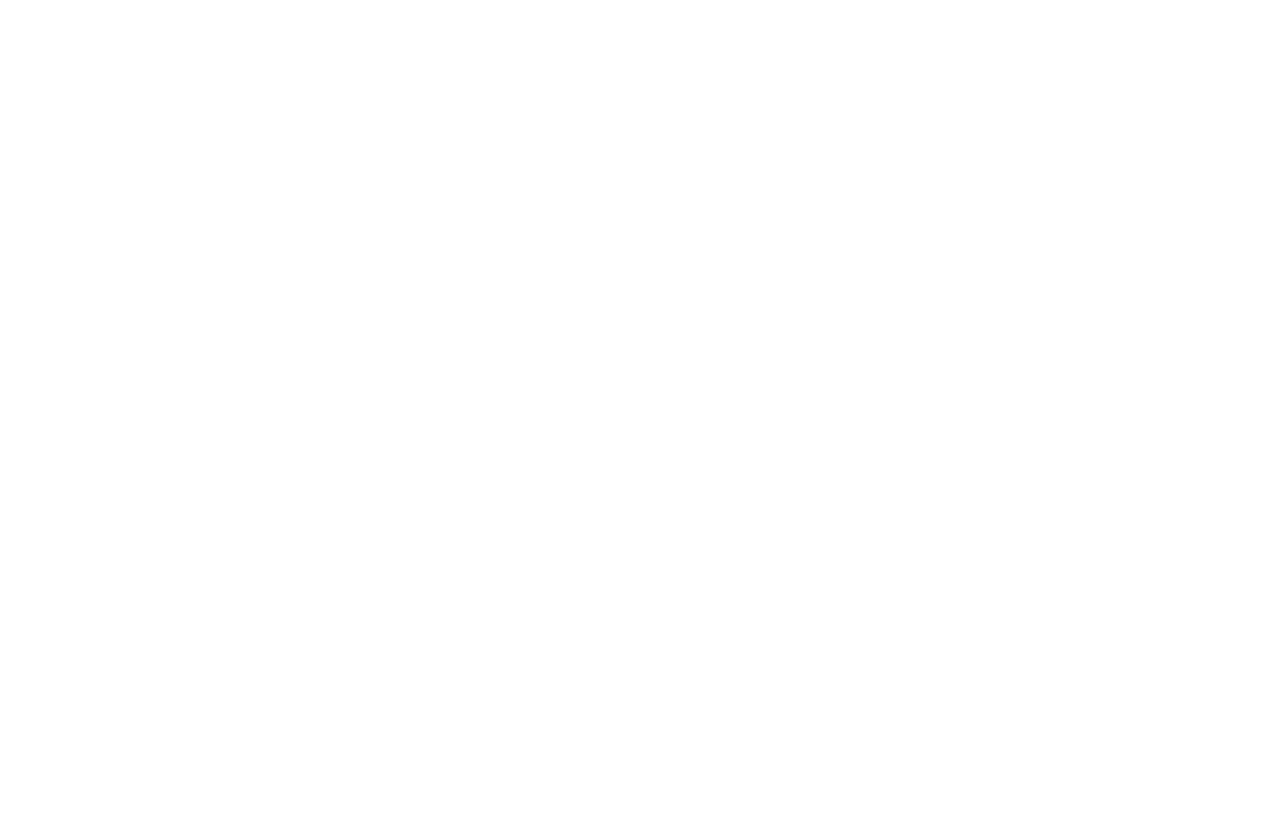
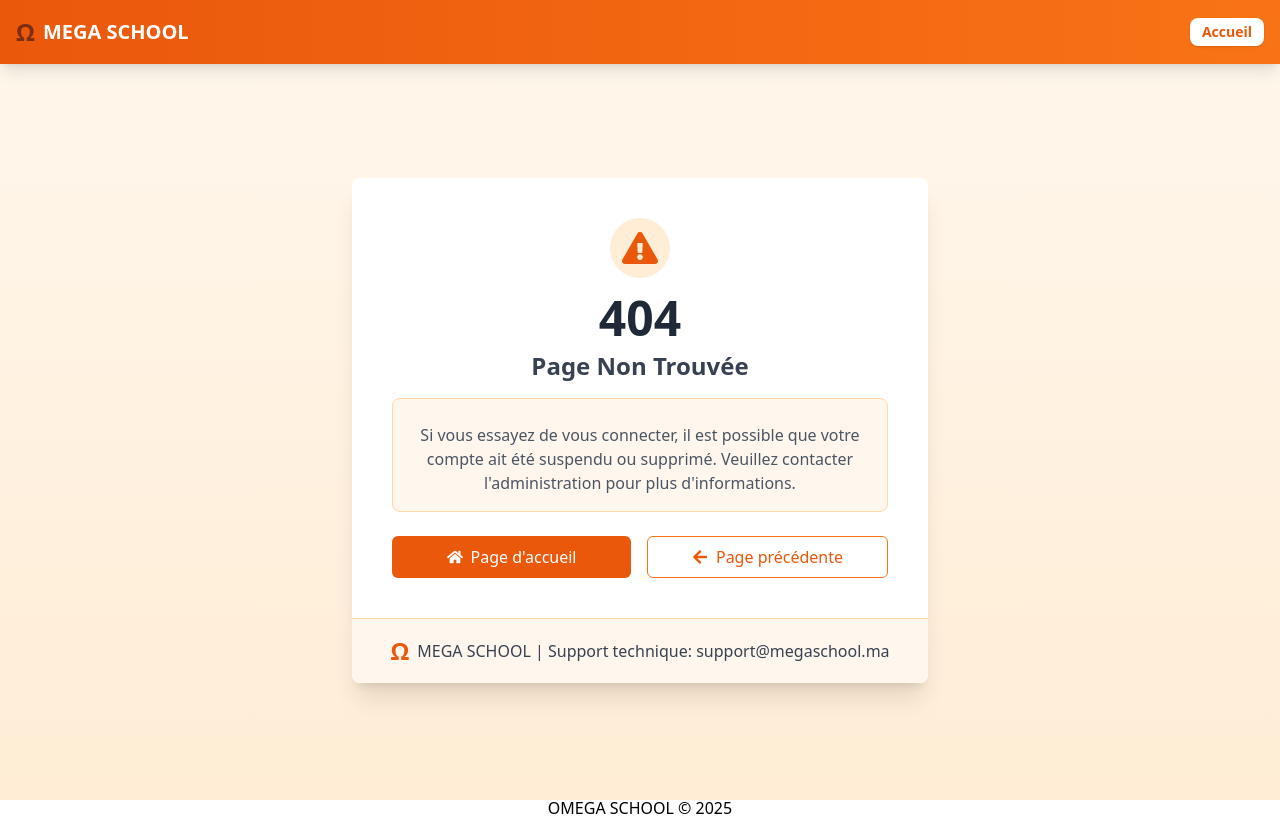
Before and after one commit to AHLALLAY/Redline-finale, a React (Vite) app in the folder Projet/FrontEnd/: page /404 in a window 1280 px wide. Before the commit this address had no page. Built offline with nearby package versions, Linux system fonts and the light colour scheme.

Commit message:
feat: Ajouter le composant '404' et sa route dans 'main.jsx'

```diff
--- /dev/null
+++ b/Projet/FrontEnd/src/components/404/NotFound.jsx
@@ -0,0 +1,79 @@
+import { useNavigate } from 'react-router-dom';
+import {FaExclamationTriangle, FaHome, FaArrowLeft } from 'react-icons/fa';
+import FooterGlobal from '../Global/FooterGlobal';
+
+function NotFound() {
+    const navigate = useNavigate();
+
+    return (
+        <div className="min-h-screen flex flex-col bg-gradient-to-b from-orange-50 to-orange-100">
+            {/* Header */}
+            <header className="w-full bg-gradient-to-r from-orange-600 to-orange-500 text-white shadow-lg h-16 flex items-center">
+                <div className="container mx-auto px-4">
+                    <div className="flex justify-between items-center">
+                        <div className="flex items-center space-x-2">
+                            <span className="text-2xl font-bold text-orange-900">Ω</span>
+                            <span className="text-xl font-bold hidden sm:inline-block">MEGA SCHOOL</span>
+                        </div>
+                        <div>
+                            <button
+                                onClick={() => navigate('/')}
+                                className="bg-white text-orange-600 hover:bg-orange-50 px-3 py-1 rounded-lg text-sm font-semibold transition-colors duration-200 shadow hover:shadow-md"
+                            >
+                                Accueil
+                            </button>
+                        </div>
+                    </div>
+                </div>
+            </header>
+
+            {/* Main Content */}
+            <div className="flex-1 flex items-center justify-center p-4">
+                <div className="max-w-xl w-full bg-white rounded-lg shadow-xl overflow-hidden">
+                    <div className="p-6 sm:p-10">
+                        <div className="flex flex-col items-center text-center">
+                            <div className="bg-orange-100 p-3 rounded-full mb-4">
+                                <FaExclamationTriangle className="text-orange-600 text-4xl" />
+                            </div>
+                            <h1 className="text-5xl font-bold text-gray-800 mb-2">404</h1>
+                            <h2 className="text-2xl font-semibold text-gray-700 mb-4">Page Non Trouvée</h2>
+                            <div className="bg-orange-50 w-full p-4 mb-6 rounded-lg border border-orange-200">
+                                {/* Message spécifique pour les comptes suspendus ou supprimés */}
+                                <p className="text-gray-600 mt-2">
+                                    Si vous essayez de vous connecter, il est possible que votre compte ait été suspendu ou supprimé.
+                                    Veuillez contacter l'administration pour plus d'informations.
+                                </p>
+                            </div>
+                            <div className="flex flex-col sm:flex-row gap-4 w-full">
+                                <button
+                                    onClick={() => navigate('/')}
+                                    className="flex-1 bg-orange-600 hover:bg-orange-700 text-white py-2 px-6 rounded-md flex items-center justify-center transition-colors duration-200"
+                                >
+                                    <FaHome className="mr-2" />
+                                    Page d'accueil
+                                </button>
+                                <button
+                                    onClick={() => navigate(-1)}
+                                    className="flex-1 border border-orange-500 text-orange-600 hover:bg-orange-50 py-2 px-6 rounded-md flex items-center justify-center transition-colors duration-200"
+                                >
+                                    <FaArrowLeft className="mr-2" />
+                                    Page précédente
+                                </button>
+                            </div>
+                        </div>
+                    </div>
+                    <div className="bg-orange-50 p-4 border-t border-orange-200">
+                        <div className="flex items-center justify-center">
+                            <span className="text-2xl font-bold text-orange-600 mr-2">Ω</span>
+                            <span className="text-gray-700">MEGA SCHOOL | Support technique: support@megaschool.ma</span>
+                        </div>
+                    </div>
+                </div>
+            </div>
+
+            <FooterGlobal />
+        </div>
+    );
+}
+
+export default NotFound;
--- a/Projet/FrontEnd/src/main.jsx
+++ b/Projet/FrontEnd/src/main.jsx
@@ -18,6 +18,7 @@
 import StudentDashboard from './views/Student/Student_dashboard.jsx'
 import StudentDetails from './views/admin/StudentDetails.jsx'
 import Finance from './views/admin/Finance.jsx'
+import NotFound from './components/404/NotFound.jsx'
 
 
 createRoot(document.getElementById('root')).render(
@@ -25,6 +26,7 @@
     <BrowserRouter>
       <Routes>
         <Route path="/" element={<App />} />
+        <Route path="/404" element={<NotFound />}/>
         <Route path="/login/staff" element={<LoginStaff />} />
         <Route path="/login/student" element={<LoginStudent />} />
         <Route path="/admin/dashboard" element={
```
